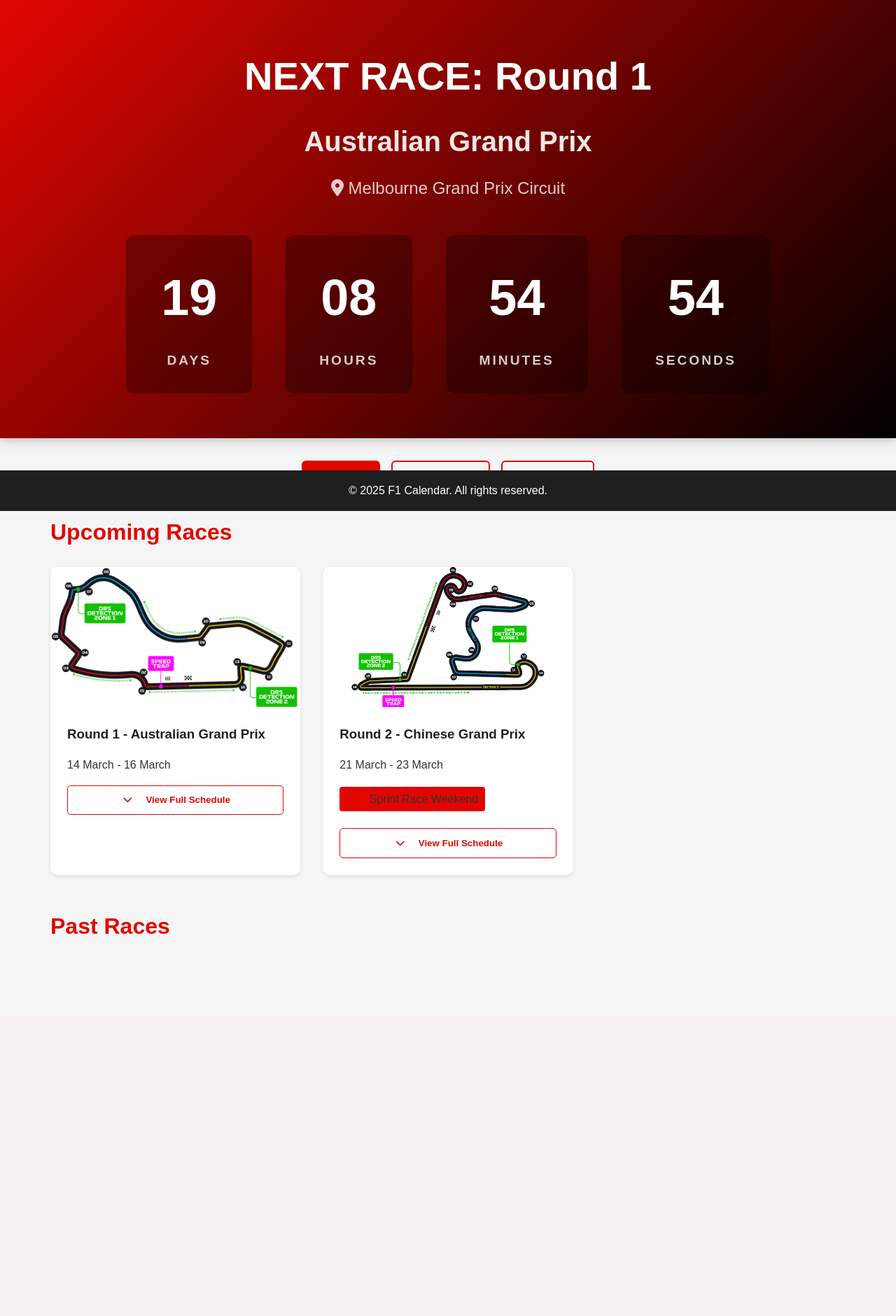
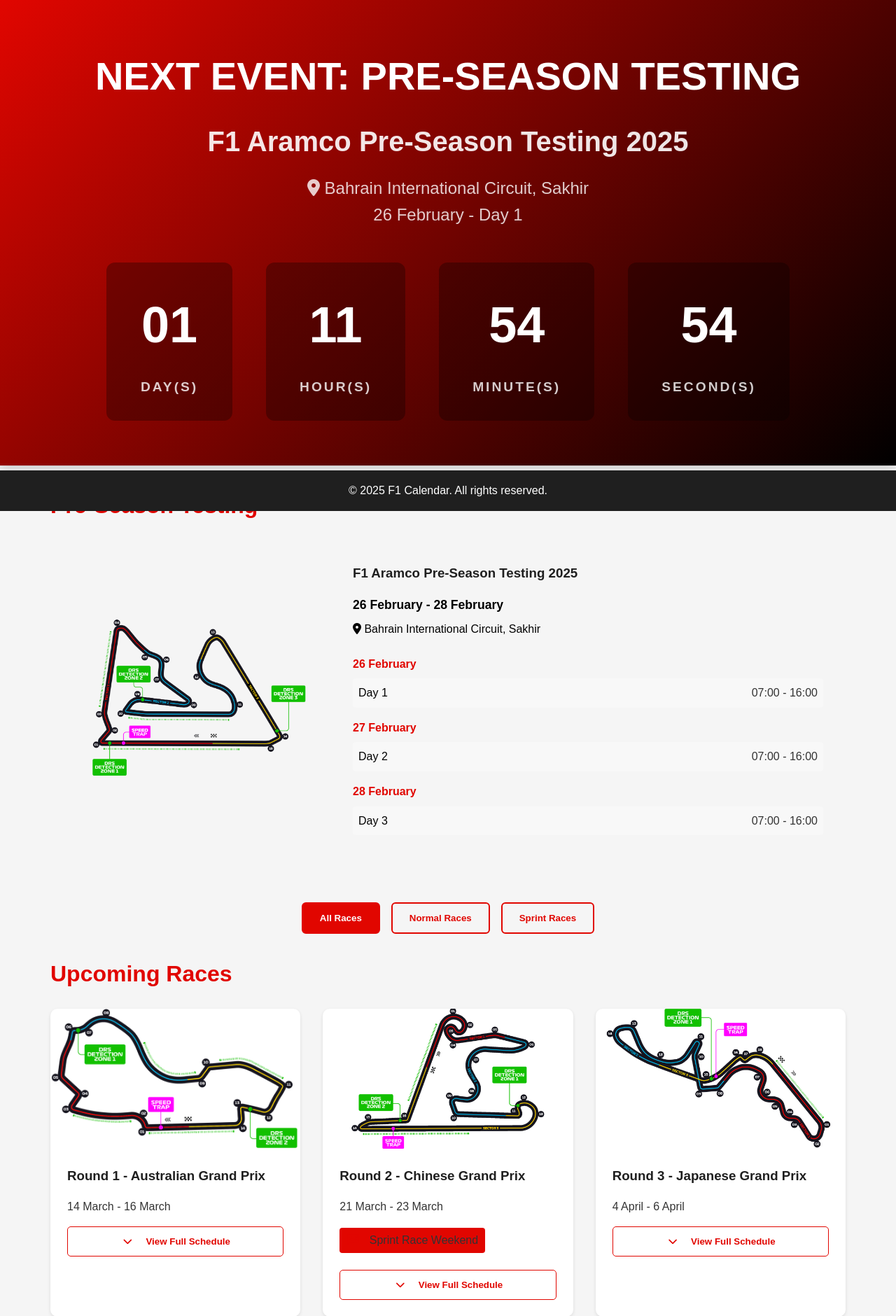
Before and after one commit to n3L22/f1_calendar, a Flask app: page / in a window 1280 px wide. Shown: the part 70-1950 px from the top of the page at 70% size. Before the commit the page ends 1404 px from the top, so only its background shows below. Run offline with Flask 3, Linux system fonts and the light colour scheme.

Commit message:
Added testing race

```diff
--- a/app.py
+++ b/app.py
@@ -1,7 +1,6 @@
 from flask import Flask, render_template
 from datetime import datetime, timezone
 import pytz
-
 app = Flask(__name__)
 
 f1_races = [
@@ -10,13 +9,13 @@ f1_races = [
         "name": "Australian Grand Prix",
         "circuit": "Melbourne Grand Prix Circuit",
         "location": "Melbourne",
-        "date": "2025-03-14",  # For calculations
-        "end_date": "2025-03-16",  # For calculations
-        "display_date": "14 March - 16 March",  # For display
+        "date": "2025-03-14",
+        "end_date": "2025-03-16",
+        "display_date": "14 March - 16 March",
         "schedule": {
             "race": {
-                "date": "16 March",  # For display
-                "calc_date": "2025-03-16",  # For calculations
+                "date": "16 March",
+                "calc_date": "2025-03-16",
                 "time": "04:00"
             },
             "qualifying": {
@@ -38,50 +37,277 @@ f1_races = [
                 "date": "15 March",
                 "calc_date": "2025-03-15",
                 "time": "01:30 - 02:30"
-            },
-
+            }
         },
         "sprint": False,
         "image": "static/images/melbourne.jpg"
     },
     {
-    "round": 2,
-    "name": "Chinese Grand Prix",
-    "circuit": "Shanghai International Circuit",
-    "location": "Shanghai",
-    "date": "2025-03-21",
-    "end_date": "2025-03-23",
-    "display_date": "21 March - 23 March",
-    "schedule": {
-        "race": {
-            "date": "23 March",
-            "calc_date": "2025-03-23",
-            "time": "07:00"
+        "round": 2,
+        "name": "Chinese Grand Prix",
+        "circuit": "Shanghai International Circuit",
+        "location": "Shanghai",
+        "date": "2025-03-21",
+        "end_date": "2025-03-23",
+        "display_date": "21 March - 23 March",
+        "schedule": {
+            "race": {
+                "date": "23 March",
+                "calc_date": "2025-03-23",
+                "time": "07:00"
+            },
+            "qualifying": {
+                "date": "22 March",
+                "calc_date": "2025-03-22",
+                "time": "07:00 - 08:00"
+            },
+            "sprint": {
+                "date": "22 March",
+                "calc_date": "2025-03-22",
+                "time": "03:00 - 04:00"
+            },
+            "sprint_qualifying": {
+                "date": "21 March",
+                "calc_date": "2025-03-21",
+                "time": "07:30 - 08:14"
+            },
+            "practice1": {
+                "date": "21 March",
+                "calc_date": "2025-03-21",
+                "time": "03:30 - 04:30"
+            }
         },
-        "qualifying": {
-            "date": "22 March",
-            "calc_date": "2025-03-22",
-            "time": "07:00 - 08:00"
+        "sprint": True,
+        "image": "static/images/shanghai.jpg"
+    },
+    {
+        "round": 3,
+        "name": "Japanese Grand Prix",
+        "circuit": "Suzuka International Racing Course",
+        "location": "Suzuka",
+        "date": "2025-04-04",
+        "end_date": "2025-04-06",
+        "display_date": "4 April - 6 April",
+        "schedule": {
+            "race": {
+                "date": "6 April",
+                "calc_date": "2025-04-06",
+                "time": "06:00"
+            },
+            "qualifying": {
+                "date": "5 April",
+                "calc_date": "2025-04-05",
+                "time": "07:00 - 08:00"
+            },
+            "practice1": {
+                "date": "4 April",
+                "calc_date": "2025-04-04",
+                "time": "03:30 - 04:30"
+            },
+            "practice2": {
+                "date": "4 April",
+                "calc_date": "2025-04-04",
+                "time": "07:00 - 08:00"
+            },
+            "practice3": {
+                "date": "5 April",
+                "calc_date": "2025-04-05",
+                "time": "03:30 - 04:30"
+            }
         },
-        "sprint": {
-            "date": "22 March",
-            "calc_date": "2025-03-22",
-            "time": "03:00 - 04:00"
+        "sprint": False,
+        "image": "static/images/japan.jpg"
+    },
+    {
+        "round": 4,
+        "name": "Bahrain Grand Prix",
+        "circuit": "Bahrain International Circuit",
+        "location": "Sakhir",
+        "date": "2025-04-11",
+        "end_date": "2025-04-13",
+        "display_date": "11 April - 13 April",
+        "schedule": {
+            "race": {
+                "date": "13 April",
+                "calc_date": "2025-04-13",
+                "time": "16:00"
+            },
+            "qualifying": {
+                "date": "12 April",
+                "calc_date": "2025-04-12",
+                "time": "16:00 - 17:00"
+            },
+            "practice1": {
+                "date": "11 April",
+                "calc_date": "2025-04-11",
+                "time": "13:30 - 14:30"
+            },
+            "practice2": {
+                "date": "11 April",
+                "calc_date": "2025-04-11",
+                "time": "17:00 - 18:00"
+            },
+            "practice3": {
+                "date": "12 April",
+                "calc_date": "2025-04-12",
+                "time": "13:30 - 14:30"
+            }
         },
-        "sprint_qualifying": {
-            "date": "21 March",
-            "calc_date": "2025-03-21",
-            "time": "07:30 - 08:14"
+        "sprint": False,
+        "image": "static/images/bahrain.jpg"
+    },
+    {
+        "round": 5,
+        "name": "Saudi Arabian Grand Prix",
+        "circuit": "Jeddah Corniche Circuit",
+        "location": "Jeddah",
+        "date": "2025-04-18",
+        "end_date": "2025-04-20",
+        "display_date": "18 April - 20 April",
+        "schedule": {
+            "race": {
+                "date": "20 April",
+                "calc_date": "2025-04-20",
+                "time": "17:00"
+            },
+            "qualifying": {
+                "date": "19 April",
+                "calc_date": "2025-04-19",
+                "time": "17:00 - 18:00"
+            },
+            "practice1": {
+                "date": "18 April",
+                "calc_date": "2025-04-18",
+                "time": "13:30 - 14:30"
+            },
+            "practice2": {
+                "date": "18 April",
+                "calc_date": "2025-04-18",
+                "time": "17:00 - 18:00"
+            },
+            "practice3": {
+                "date": "19 April",
+                "calc_date": "2025-04-19",
+                "time": "13:30 - 14:30"
+            }
         },
-        "practice1": {
-            "date": "21 March",
-            "calc_date": "2025-03-21",
-            "time": "03:30 - 04:30"
-        }
+        "sprint": False,
+        "image": "static/images/jeddah.jpg"
     },
-    "sprint": True,
-    "image": "static/images/shanghai.jpg"
-}
+    {
+        "round": 6,
+        "name": "Miami Grand Prix",
+        "circuit": "Miami International Autodrome",
+        "location": "Miami",
+        "date": "2025-05-02",
+        "end_date": "2025-05-04",
+        "display_date": "2 May - 4 May",
+        "schedule": {
+            "race": {
+                "date": "4 May",
+                "calc_date": "2025-05-04",
+                "time": "19:30"
+            },
+            "qualifying": {
+                "date": "3 May",
+                "calc_date": "2025-05-03",
+                "time": "21:00 - 22:00"
+            },
+            "sprint": {
+                "date": "3 May",
+                "calc_date": "2025-05-03",
+                "time": "17:00 - 18:00"
+            },
+            "sprint_qualifying": {
+                "date": "2 May",
+                "calc_date": "2025-05-02",
+                "time": "21:30 - 22:14"
+            },
+            "practice1": {
+                "date": "2 May",
+                "calc_date": "2025-05-02",
+                "time": "17:30 - 18:30"
+            }
+        },
+        "sprint": True,
+        "image": "static/images/miami.jpg"
+    },
+    {
+        "round": 7,
+        "name": "Emilia Romagna Grand Prix",
+        "circuit": "Autodromo Enzo e Dino Ferrari",
+        "location": "Imola",
+        "date": "2025-05-16",
+        "end_date": "2025-05-18",
+        "display_date": "16 May - 18 May",
+        "schedule": {
+            "race": {
+                "date": "18 May",
+                "calc_date": "2025-05-18",
+                "time": "14:00"
+            },
+            "qualifying": {
+                "date": "17 May",
+                "calc_date": "2025-05-17",
+                "time": "14:00 - 15:00"
+            },
+            "practice1": {
+                "date": "16 May",
+                "calc_date": "2025-05-16",
+                "time": "12:30 - 13:30"
+            },
+            "practice2": {
+                "date": "16 May",
+                "calc_date": "2025-05-16",
+                "time": "16:00 - 17:00"
+            },
+            "practice3": {
+                "date": "17 May",
+                "calc_date": "2025-05-17",
+                "time": "11:30 - 12:30"
+            }
+        },
+        "sprint": False,
+        "image": "static/images/imola.jpg"
+    },
+    {
+        "round": 8,
+        "name": "Monaco Grand Prix",
+        "circuit": "Circuit de Monaco",
+        "location": "Monaco",
+        "date": "2025-05-23",
+        "end_date": "2025-05-25",
+        "display_date": "23 May - 25 May",
+        "schedule": {
+            "race": {
+                "date": "25 May",
+                "calc_date": "2025-05-25",
+                "time": "14:00"
+            },
+            "qualifying": {
+                "date": "24 May",
+                "calc_date": "2025-05-24",
+                "time": "14:00 - 15:00"
+            },
+            "practice1": {
+                "date": "23 May",
+                "calc_date": "2025-05-23",
+                "time": "12:30 - 13:30"
+            },
+            "practice2": {
+                "date": "23 May",
+                "calc_date": "2025-05-23",
+                "time": "16:00 - 17:00"
+            },
+            "practice3": {
+                "date": "24 May",
+                "calc_date": "2025-05-24",
+                "time": "11:30 - 12:30"
+            }
+        },
+        "sprint": False,
+        "image": "static/images/monaco.jpg"
+    }
 ]
 
 @app.route('/')
@@ -89,24 +315,76 @@ def home():
     now = datetime.now(timezone.utc)
     upcoming_races = []
     past_races = []
-    next_race = None
+    next_event = None
 
+    # Create testing schedule
+    testing_schedule = {
+        "name": "F1 Aramco Pre-Season Testing 2025",
+        "location": "Bahrain International Circuit, Sakhir",
+        "date": "2025-02-26",
+        "end_date": "2025-02-28",
+        "display_date": "26 February - 28 February",
+        "schedule": {
+            "day1": {
+                "date": "26 February",
+                "calc_date": "2025-02-26",
+                "time": "07:00 - 16:00"
+            },
+            "day2": {
+                "date": "27 February",
+                "calc_date": "2025-02-27",
+                "time": "07:00 - 16:00"
+            },
+            "day3": {
+                "date": "28 February",
+                "calc_date": "2025-02-28",
+                "time": "07:00 - 16:00"
+            }
+        },
+        "image": "static/images/testing.jpg"
+    }
+
+    # Check if testing is upcoming
+    testing_datetime = None
+    for day in ["day1", "day2", "day3"]:
+        test_date = testing_schedule["schedule"][day]["calc_date"]
+        test_time = testing_schedule["schedule"][day]["time"].split(" - ")[0]
+        test_datetime = datetime.strptime(f"{test_date} {test_time}", '%Y-%m-%d %H:%M')
+        test_datetime = pytz.UTC.localize(test_datetime)
+
+        if test_datetime > now:
+            testing_datetime = test_datetime
+            testing_schedule["datetime"] = test_datetime
+            testing_schedule["next_day"] = day
+            break
+
+    # Check races
     for race in f1_races:
-        # Use calc_date for datetime comparisons
         race_datetime = datetime.strptime(f"{race['schedule']['race']['calc_date']} {race['schedule']['race']['time'].split(' - ')[0]}", '%Y-%m-%d %H:%M')
         race_datetime = pytz.UTC.localize(race_datetime)
 
         if race_datetime > now:
-            if next_race is None:
-                next_race = race.copy()
-                next_race['datetime'] = race_datetime
+            if next_event is None or (testing_datetime and testing_datetime < race_datetime):
+                next_event = race.copy()
+                next_event['datetime'] = race_datetime
+                next_event['type'] = 'race'
             upcoming_races.append(race)
         else:
             past_races.append(race)
 
+    # Compare testing with races to find next event
+    if testing_datetime and (next_event is None or testing_datetime < next_event['datetime']):
+        next_event = testing_schedule
+        next_event['type'] = 'testing'
+
+    # Check if testing is in the past
+    is_testing_past = testing_datetime is None or testing_datetime < now
+
     return render_template('index.html',
                          upcoming_races=upcoming_races,
                          past_races=past_races,
-                         next_race=next_race)
+                         next_event=next_event,
+                         testing_schedule=testing_schedule,
+                         is_testing_past=is_testing_past)
 if __name__ == '__main__':
     app.run(debug=True)
--- a/static/css/style.css
+++ b/static/css/style.css
@@ -522,3 +522,74 @@ footer {
 .session-time {
     color: var(--text-color);
 }
+/* Testing Schedule Styles */
+.testing-section {
+    margin-bottom: 3rem;
+}
+
+.testing-section h2 {
+    color: var(--primary-color);
+    margin-bottom: 1.5rem;
+    font-size: 2rem;
+}
+
+
+.testing-card {
+    display: flex;
+    flex-direction: column;
+}
+
+.testing-image {
+    height: 450px; /* Adjust height as needed */
+    overflow: hidden;
+    display: flex;
+    justify-content: center;
+    align-items: center;
+    background-color: #ffffff00; /* Optional dark background for any gaps */
+}
+
+.testing-image img {
+    width: 100%;
+    height: 100%;
+    object-fit: contain;
+    max-height: 300px;
+}
+
+.testing-info {
+    padding: 1.5rem;
+}
+
+.testing-info h3 {
+    color: var(--secondary-color);
+    margin-bottom: 1rem;
+}
+
+.testing-date {
+    font-size: 1.1rem;
+    font-weight: bold;
+    margin-bottom: 0.5rem;
+}
+
+.test-day {
+    margin-bottom: 1rem;
+}
+
+.testing-schedule {
+    margin-top: 1.5rem;
+}
+
+@media (min-width: 768px) {
+    .testing-card {
+        flex-direction: row;
+    }
+
+    .testing-image {
+        width: 40%;
+        max-width: 400px;
+    }
+
+    .testing-info {
+        flex: 1;
+        padding: 2rem;
+    }
+}
--- a/templates/base.html
+++ b/templates/base.html
@@ -141,35 +141,32 @@
 </script>
 <script>
     document.addEventListener('DOMContentLoaded', function() {
-        // Get all filter buttons and race cards
-        const filterBtns = document.querySelectorAll('.filter-btn');
-        const raceCards = document.querySelectorAll('.race-card');
+        {% if next_event %}
+        // Get next event datetime (could be testing or race)
+        const nextEventDatetime = new Date("{{ next_event.datetime.isoformat() }}");
 
-        // Add click event listeners to filter buttons
-        filterBtns.forEach(btn => {
-            btn.addEventListener('click', () => {
-                // Remove active class from all buttons
-                filterBtns.forEach(b => b.classList.remove('active'));
-                // Add active class to clicked button
-                btn.classList.add('active');
+        function updateCountdown() {
+            const now = new Date().getTime();
+            const distance = nextEventDatetime.getTime() - now;
 
-                const filterValue = btn.getAttribute('data-filter');
+            const days = Math.floor(distance / (1000 * 60 * 60 * 24));
+            const hours = Math.floor((distance % (1000 * 60 * 60 * 24)) / (1000 * 60 * 60));
+            const minutes = Math.floor((distance % (1000 * 60 * 60)) / (1000 * 60));
+            const seconds = Math.floor((distance % (1000 * 60)) / 1000);
 
-                // Show/hide race cards based on filter
-                raceCards.forEach(card => {
-                    if (filterValue === 'all') {
-                        card.classList.remove('hidden');
-                    } else {
-                        const raceType = card.getAttribute('data-race-type');
-                        if (raceType === filterValue) {
-                            card.classList.remove('hidden');
-                        } else {
-                            card.classList.add('hidden');
-                        }
-                    }
-                });
-            });
-        });
+            document.getElementById('days').textContent = String(days).padStart(2, '0');
+            document.getElementById('hours').textContent = String(hours).padStart(2, '0');
+            document.getElementById('minutes').textContent = String(minutes).padStart(2, '0');
+            document.getElementById('seconds').textContent = String(seconds).padStart(2, '0');
+
+            if (distance < 0) {
+                location.reload(); // Refresh page when countdown reaches zero
+            }
+        }
+
+        setInterval(updateCountdown, 1000);
+        updateCountdown();
+        {% endif %}
     });
     </script>
     <script>
--- a/templates/index.html
+++ b/templates/index.html
@@ -3,33 +3,78 @@
 {% block content %}
 <div class="container">
     <!-- Countdown Section -->
-    {% if next_race %}
+    {% if next_event %}
 <div class="countdown-container">
     <div class="next-race-info">
-            <h2>NEXT RACE: Round {{ next_race.round }}</h2>
-            <h3>{{ next_race.name }}</h3>
-            <p><i class="fas fa-map-marker-alt"></i> {{ next_race.circuit }}</p>
+        {% if next_event.type == 'race' %}
+            <h2>NEXT RACE: Round {{ next_event.round }}</h2>
+            <h3>{{ next_event.name }}</h3>
+            <p><i class="fas fa-map-marker-alt"></i> {{ next_event.circuit }}</p>
+        {% else %}
+            <h2>NEXT EVENT: PRE-SEASON TESTING</h2>
+            <h3>{{ next_event.name }}</h3>
+            <p><i class="fas fa-map-marker-alt"></i> {{ next_event.location }}</p>
+            <p>{{ next_event.schedule[next_event.next_day].date }} - Day {{ next_event.next_day[-1] }}</p>
+        {% endif %}
     </div>
     <div class="countdown" id="countdown">
         <div class="time-block">
             <span class="time" id="days">00</span>
-                <span class="label">DAYS</span>
+            <span class="label">DAY(S)</span>
         </div>
         <div class="time-block">
             <span class="time" id="hours">00</span>
-                <span class="label">HOURS</span>
+            <span class="label">HOUR(S)</span>
         </div>
         <div class="time-block">
             <span class="time" id="minutes">00</span>
-                <span class="label">MINUTES</span>
+            <span class="label">MINUTE(S)</span>
         </div>
         <div class="time-block">
             <span class="time" id="seconds">00</span>
-                <span class="label">SECONDS</span>
+            <span class="label">SECOND(S)</span>
         </div>
     </div>
 </div>
 {% endif %}
+    <!-- Pre-season Testing Section -->
+<section id="testing" class="testing-section">
+    <h2>Pre-Season Testing</h2>
+    <div class="testing-card">
+        <div class="testing-image">
+            <img src="{{ testing_schedule.image }}" alt="{{ testing_schedule.name }}">
+        </div>
+        <div class="testing-info">
+            <h3>{{ testing_schedule.name }}</h3>
+            <p class="testing-date">{{ testing_schedule.display_date }}</p>
+            <p><i class="fas fa-map-marker-alt"></i> {{ testing_schedule.location }}</p>
+            <div class="testing-schedule">
+                <div class="test-day">
+                    <div class="day-header">{{ testing_schedule.schedule.day1.date }}</div>
+                    <div class="session">
+                        <span class="session-name">Day 1</span>
+                        <span class="session-time">{{ testing_schedule.schedule.day1.time }}</span>
+                    </div>
+                </div>
+                <div class="test-day">
+                    <div class="day-header">{{ testing_schedule.schedule.day2.date }}</div>
+                    <div class="session">
+                        <span class="session-name">Day 2</span>
+                        <span class="session-time">{{ testing_schedule.schedule.day2.time }}</span>
+                    </div>
+                </div>
+                <div class="test-day">
+                    <div class="day-header">{{ testing_schedule.schedule.day3.date }}</div>
+                    <div class="session">
+                        <span class="session-name">Day 3</span>
+                        <span class="session-time">{{ testing_schedule.schedule.day3.time }}</span>
+                    </div>
+                </div>
+            </div>
+        </div>
+    </div>
+</section>
+
 
     <!-- Filter Buttons -->
     <div class="race-filters">
@@ -37,6 +82,8 @@
         <button class="filter-btn" data-filter="normal">Normal Races</button>
         <button class="filter-btn" data-filter="sprint">Sprint Races</button>
     </div>
+
+
 
     <!-- Upcoming Races Section -->
     <section id="upcoming" class="race-section">
@@ -70,13 +117,7 @@
                                     <span class="session-time">{{ race.schedule.sprint_qualifying.time }}</span>
                                 </div>
                             </div>
-                            <div class="schedule-item">
-                                <div class="day-header">{{ race.schedule.race.date }}</div>
-                                <div class="session">
-                                    <span class="session-name">Race</span>
-                                    <span class="session-time">{{ race.schedule.race.time }}</span>
-                                </div>
-                            </div>
+
                             <div class="schedule-item">
                                 <div class="day-header">{{ race.schedule.sprint.date }}</div>
                                 <div class="session">
@@ -88,9 +129,6 @@
                                     <span class="session-time">{{ race.schedule.sprint.time }}</span>
                                 </div>
                             </div>
-
-                        {% else %}
-                            <!-- Normal Race Weekend Format -->
                             <div class="schedule-item">
                                 <div class="day-header">{{ race.schedule.race.date }}</div>
                                 <div class="session">
@@ -98,17 +136,9 @@
                                     <span class="session-time">{{ race.schedule.race.time }}</span>
                                 </div>
                             </div>
-                            <div class="schedule-item">
-                                <div class="day-header">{{ race.schedule.qualifying.date }}</div>
-                                <div class="session">
-                                    <span class="session-name">Qualifying</span>
-                                    <span class="session-time">{{ race.schedule.qualifying.time }}</span>
-                                </div>
-                                <div class="session">
-                                    <span class="session-name">Practice 3</span>
-                                    <span class="session-time">{{ race.schedule.practice3.time }}</span>
-                                </div>
-                            </div>
+
+                        {% else %}
+                            <!-- Normal Race Weekend Format -->
                             <div class="schedule-item">
                                 <div class="day-header">{{ race.schedule.practice1.date }}</div>
                                 <div class="session">
@@ -120,6 +150,26 @@
                                     <span class="session-time">{{ race.schedule.practice2.time }}</span>
                                 </div>
                             </div>
+                            <div class="schedule-item">
+                                <div class="day-header">{{ race.schedule.qualifying.date }}</div>
+                                <div class="session">
+                                    <span class="session-name">Practice 3</span>
+                                    <span class="session-time">{{ race.schedule.practice3.time }}</span>
+                                </div>
+                                <div class="session">
+                                    <span class="session-name">Qualifying</span>
+                                    <span class="session-time">{{ race.schedule.qualifying.time }}</span>
+                                </div>
+
+                            </div>
+                            <div class="schedule-item">
+                                <div class="day-header">{{ race.schedule.race.date }}</div>
+                                <div class="session">
+                                    <span class="session-name">Race</span>
+                                    <span class="session-time">{{ race.schedule.race.time }}</span>
+                                </div>
+                            </div>
+
                         {% endif %}
                     </div>
                 </div>
```
Lines whose indentation alone changed are shown as unchanged.
